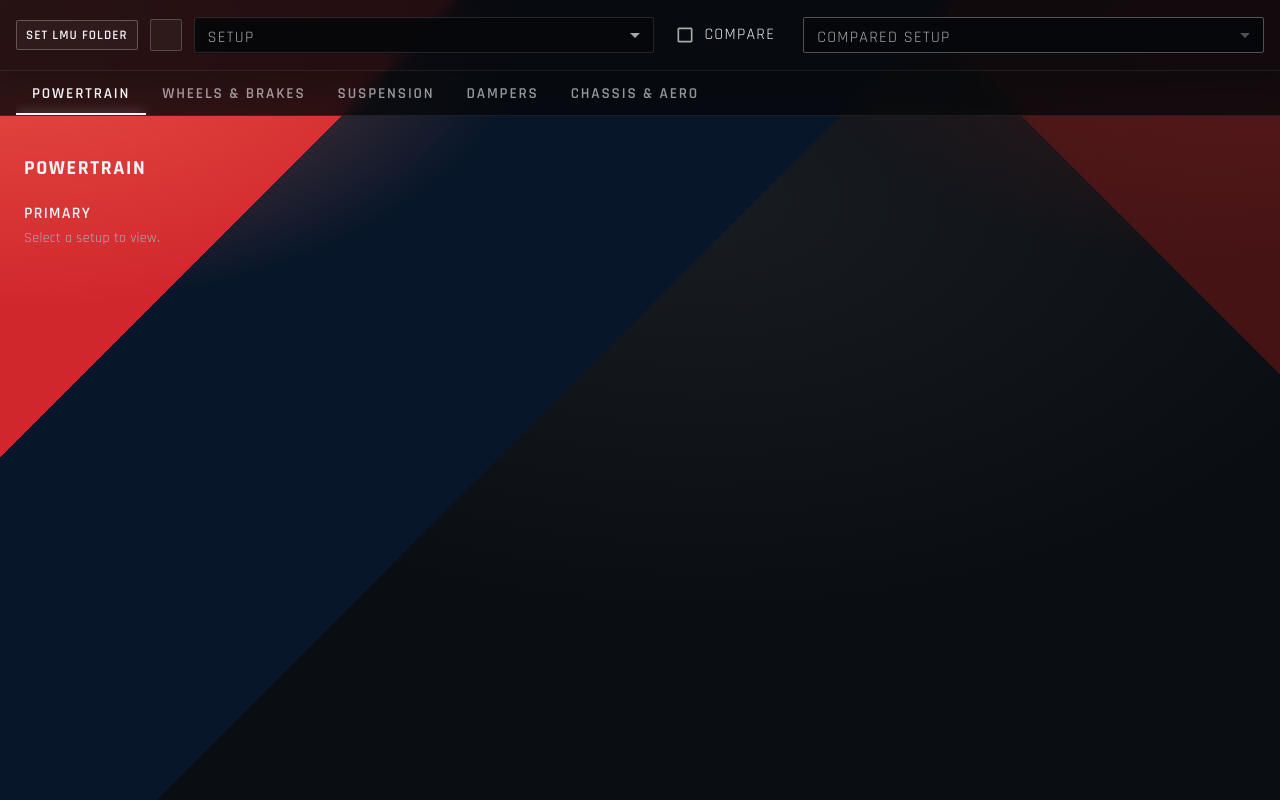
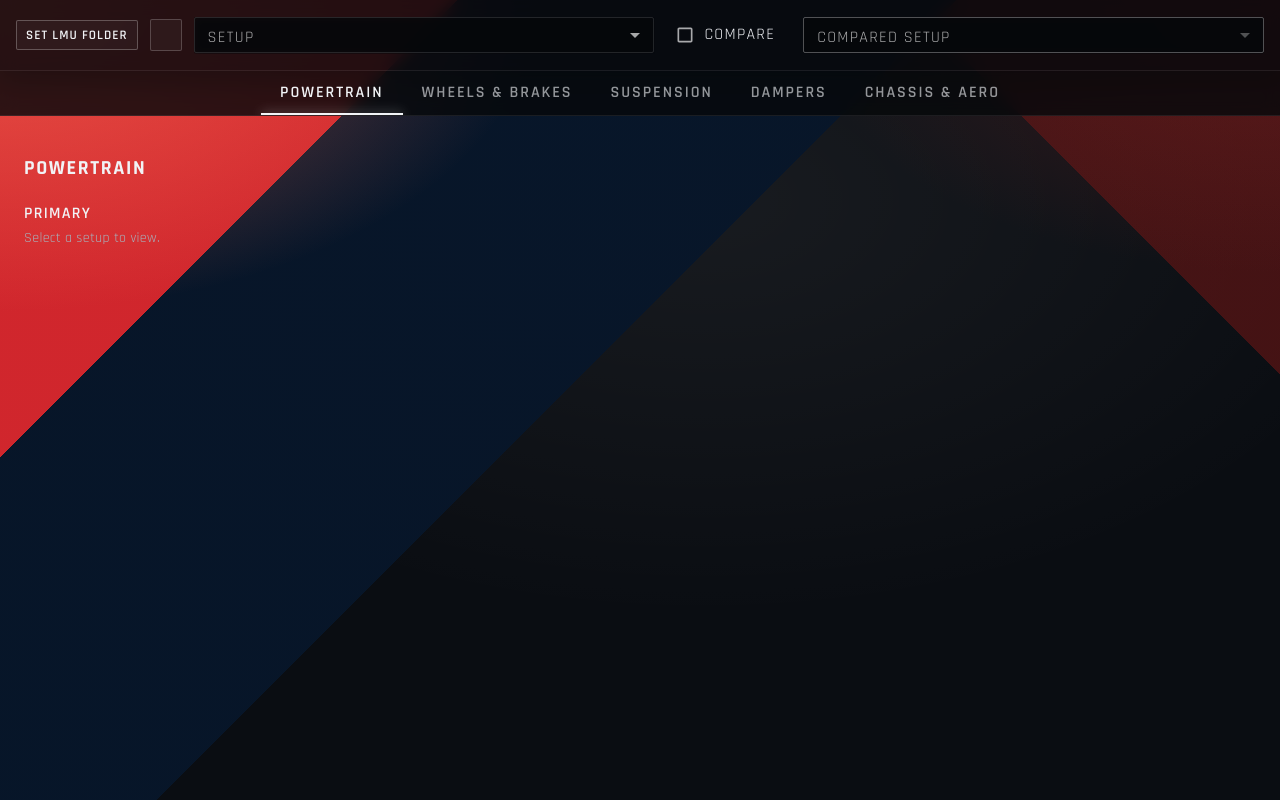
Before and after one commit to porgabi/lmu-setup-viewer, a React (Create React App) app: page / in a window 1280 px wide. Built offline with nearby package versions, Linux system fonts and the light colour scheme; some icons are missing.

Commit message:
Centering tabs

```diff
--- a/src/App.js
+++ b/src/App.js
@@ -30,9 +30,8 @@ export default function App() {
         value={value}
         onChange={handleChange}
         textColor="inherit"
-        variant="scrollable"
-        scrollButtons={false}
-        allowScrollButtonsMobile
+        variant="standard"
+        centered
         sx={{ px: 2 }}
       >
         <Tab label="Powertrain" />
--- a/src/theme/theme.js
+++ b/src/theme/theme.js
@@ -68,9 +68,9 @@ const theme = createTheme({
       styleOverrides: {
         root: {
           minHeight: 44,
-          padding: '12px 16px',
+          padding: '12px 19px',
           fontWeight: 600,
-          fontSize: '0.95rem',
+          fontSize: '1rem',
           letterSpacing: '0.12em',
           textTransform: 'uppercase',
           color: '#f2f4f7',
```
